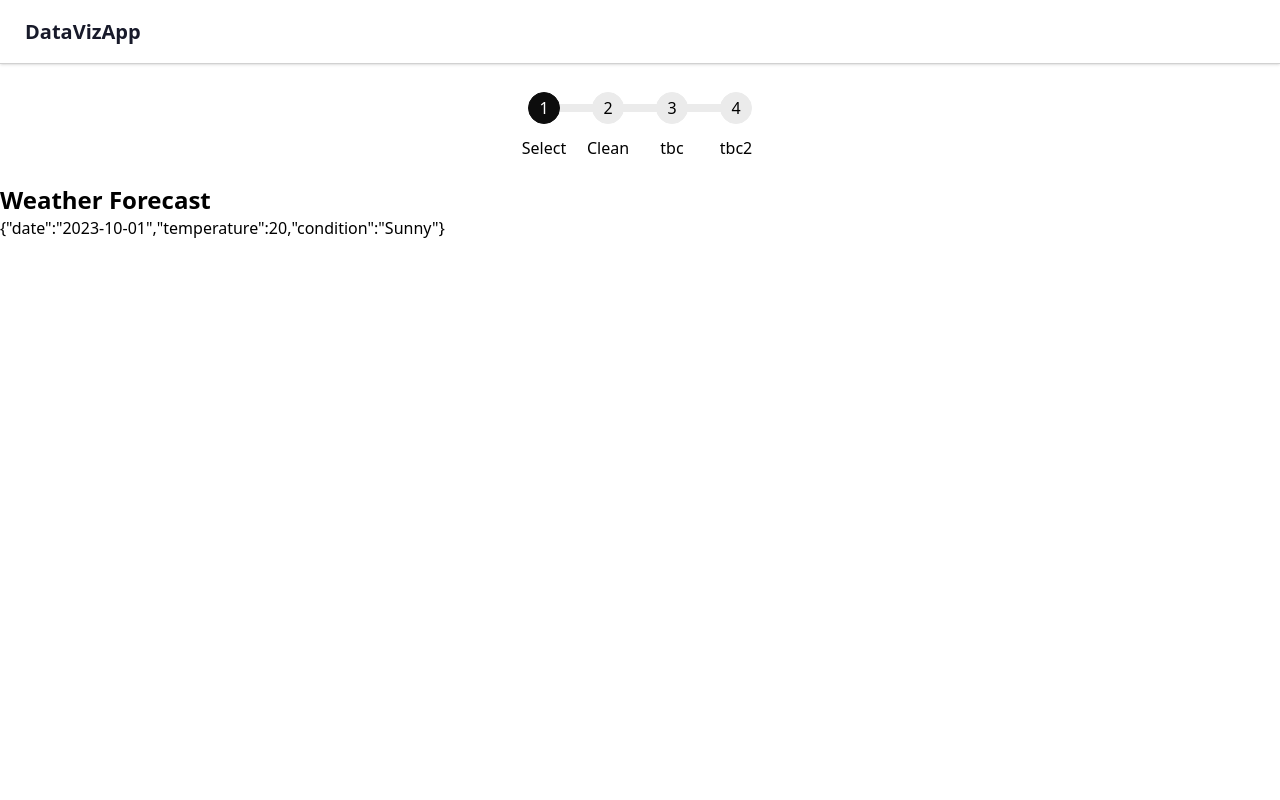
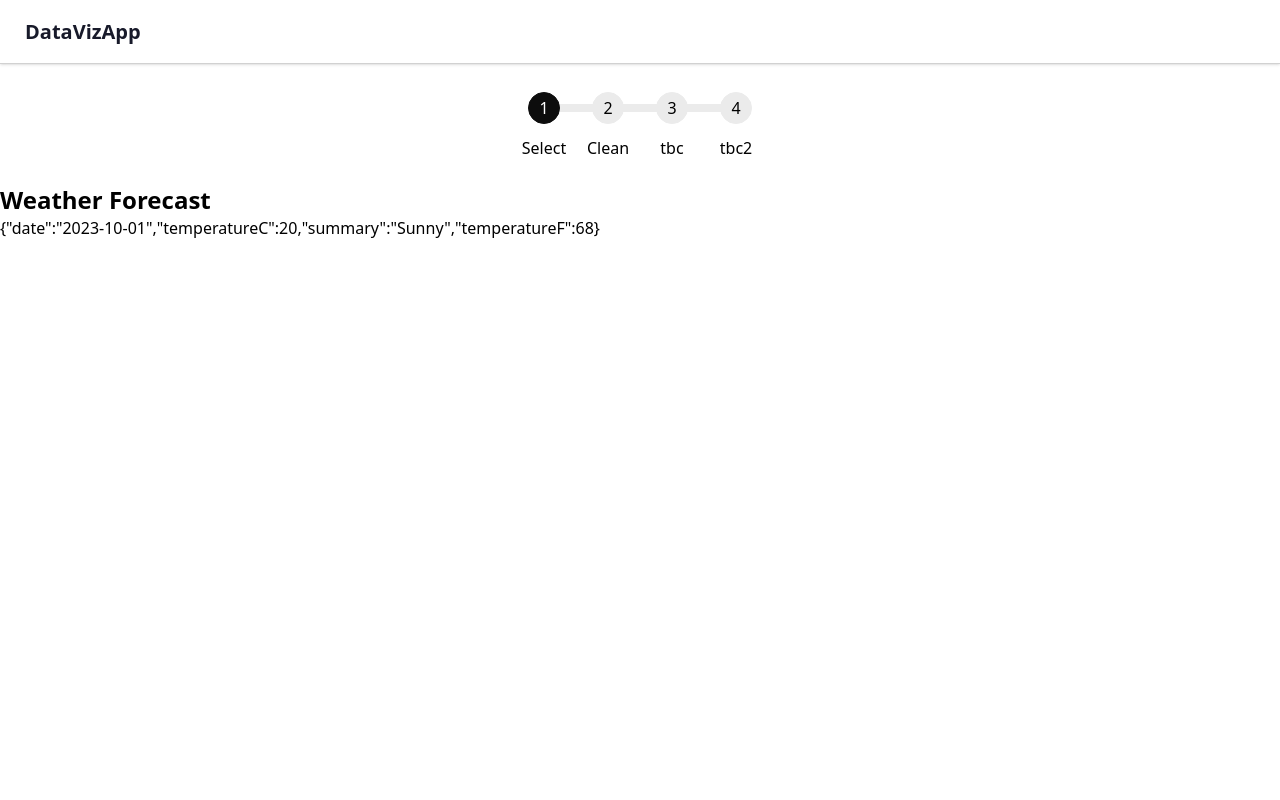
Before and after one commit to MCS09/DataVizApp, a Next.js app in the folder frontend/datavizapp/: page /data/data-selection in a window 1280 px wide. Shown: the top 800 px of the page. Built offline with nearby package versions, Linux system fonts and the light colour scheme; no server answers.

Commit message:
migration

```diff
--- a/frontend/datavizapp/src/app/api/data/data-selection.ts
+++ b/frontend/datavizapp/src/app/api/data/data-selection.ts
@@ -5,9 +5,9 @@
 //   return await fetchData(BACKEND_URL + '/weatherforecast');
 // }
 
-// export type WeatherData = {
-//     "date": string,
-//     "temperatureC": number,
-//     "summary": "string",
-//     "temperatureF": number
-// }
+export type WeatherData = {
+    "date": string,
+    "temperatureC": number,
+    "summary": string,
+    "temperatureF": number
+}
--- a/frontend/datavizapp/src/app/data/data-selection/page.tsx
+++ b/frontend/datavizapp/src/app/data/data-selection/page.tsx
@@ -1,8 +1,9 @@
 // import { getWeatherForecast } from "@/app/api/data/data-selection"
+import { WeatherData } from "@/app/api/data/data-selection"
 export default async function DatasetSelectionPage() {
   // const weatherData = await getWeatherForecast();
-  const weatherData = [
-    { date: "2023-10-01", temperature: 20, condition: "Sunny" }
+  const weatherData: WeatherData[] = [
+    { date: "2023-10-01", temperatureC: 20, summary: "Sunny", temperatureF: 68 },
   ]
   return (
     <div>
```
